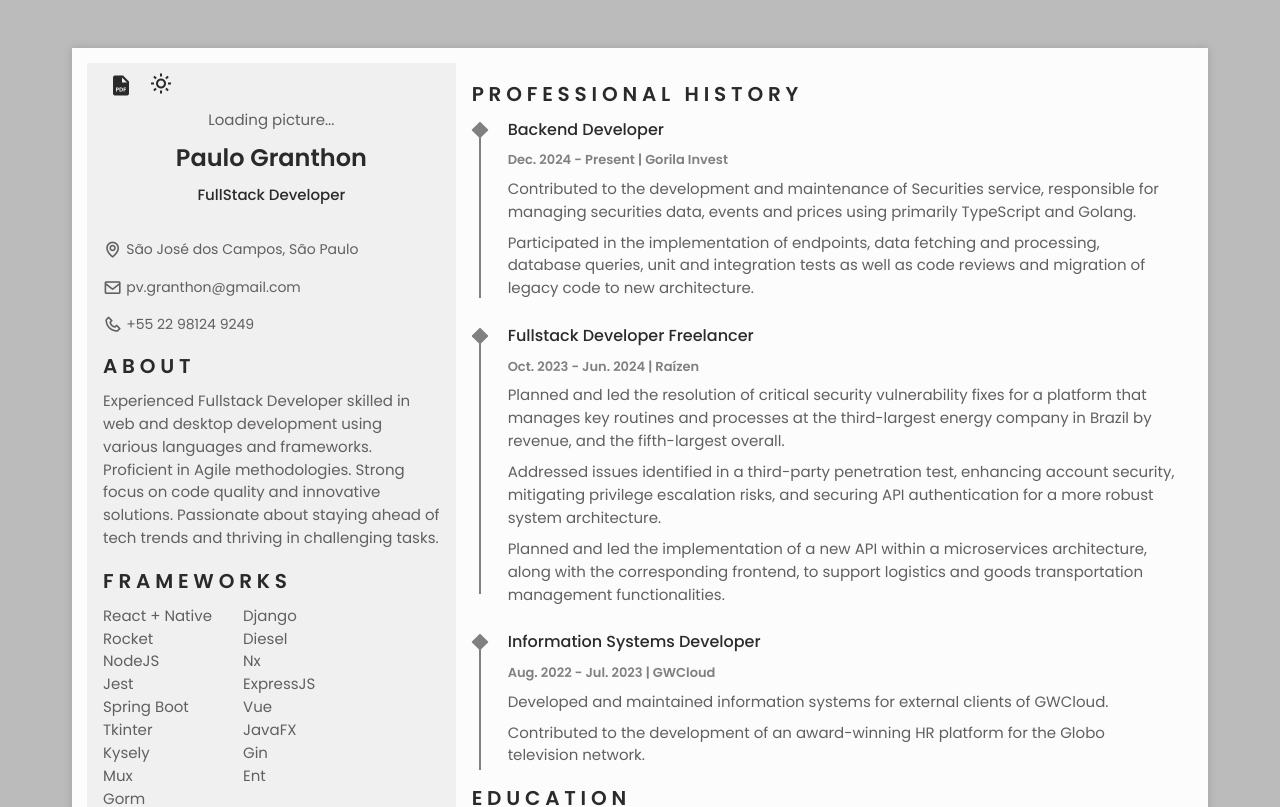
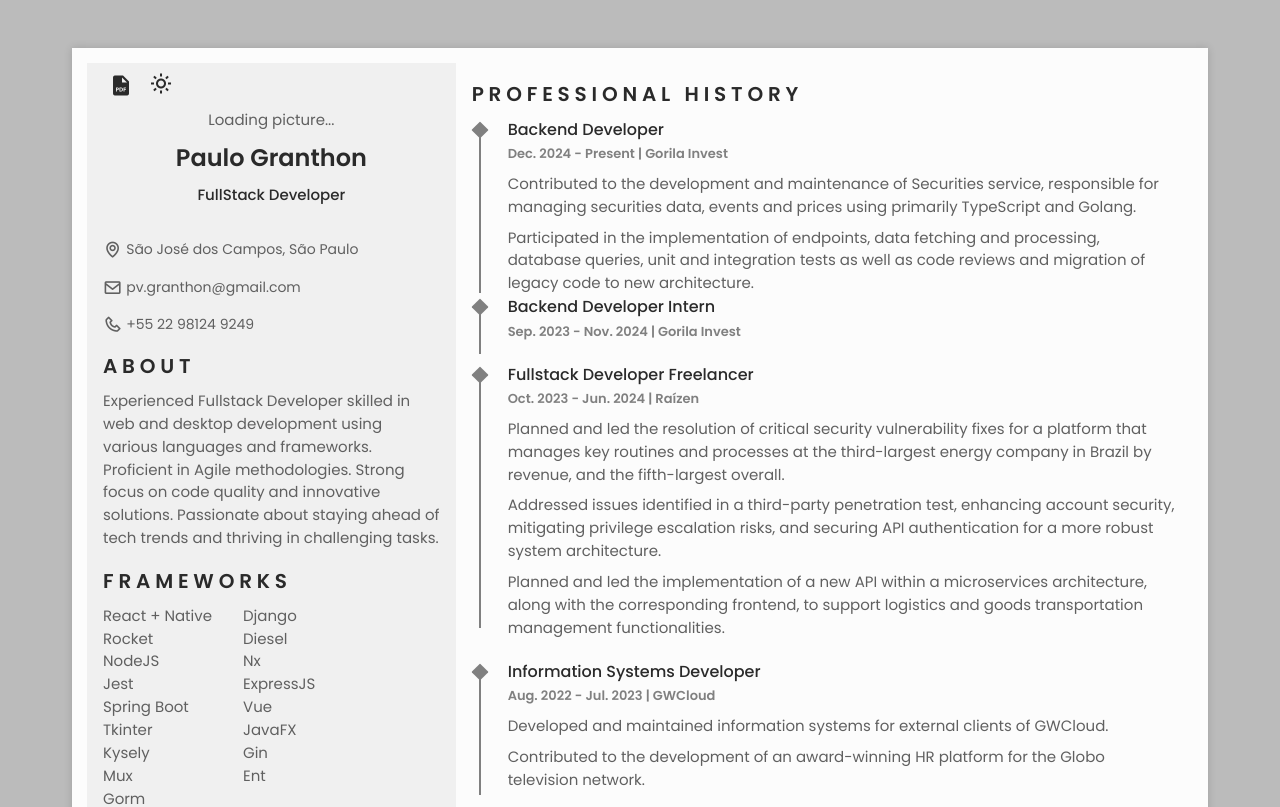
Before and after one commit to paulo-granthon/cv, a React (Vite) app: page / in a window 1280 px wide. Shown: the top 807 px of the page. Built offline with nearby package versions, Linux system fonts and the light colour scheme; no server answers.

Commit message:
feat: include `previous` in `Works` component

```diff
--- a/src/App.css
+++ b/src/App.css
@@ -140,7 +140,7 @@ img {
 
 .bd-grid {
   display: grid;
-  gap: 1.5rem;
+  gap: 1.25rem;
 }
 
 .l-header {
@@ -562,6 +562,11 @@ img {
     max-width: 100vw;
   }
 
+  .experience__group {
+    margin: 0;
+    padding: 0;
+  }
+
   .experience__hl-tech {
     display: none;
   }
--- a/src/components/Works.tsx
+++ b/src/components/Works.tsx
@@ -1,12 +1,10 @@
 import { ReactElement } from "react";
 import { Description } from "./Description";
+import { WorkCurrent } from "../schemas/Data";
 
-interface WorkProps {
-  title: string;
-  period: string;
-  company: string;
-  description: string[];
-}
+type WorkProps = Omit<WorkCurrent, "description"> & {
+  description?: string[];
+};
 
 const Work = ({
   title,
@@ -15,21 +13,24 @@ const Work = ({
   description,
 }: WorkProps): ReactElement => {
   return (
+    <>
       <div className="experience__content">
         <div className="experience__time">
           <span className="experience__rounder"></span>
           <span className="experience__line"></span>
         </div>
         <div className="experience__data bd-grid">
+          <div className="experience__data_header">
             <h3 className="experience__title">{title}</h3>
             <span className="experience__company">
               {period} | {company}
             </span>
-        {description.map((desc, i) => (
-          <Description key={i} desc={desc} />
-        ))}
+          </div>
+          {description &&
+            description.map((desc, i) => <Description key={i} desc={desc} />)}
         </div>
       </div>
+    </>
   );
 };
 
@@ -43,7 +44,13 @@ export const Works = ({ works }: WorksProps): ReactElement => {
       <h2 className="section-title">Professional History</h2>
       <div className="experience__container bd-grid">
         {works.map((work) => (
+          <div className="experience__group">
             <Work key={work.company} {...work} />
+            {work.previous &&
+              work.previous.map((prev) => (
+                <Work key={work.company} company={work.company} {...prev} />
+              ))}
+          </div>
         ))}
       </div>
     </section>
--- a/src/schemas/Data.ts
+++ b/src/schemas/Data.ts
@@ -6,7 +6,7 @@ type WorkBase = {
   period: string;
 };
 
-type WorkCurrent = WorkBase & {
+export type WorkCurrent = WorkBase & {
   company: string;
   description: string[];
   previous?: WorkBase[];
```
Lines whose indentation alone changed are shown as unchanged.
